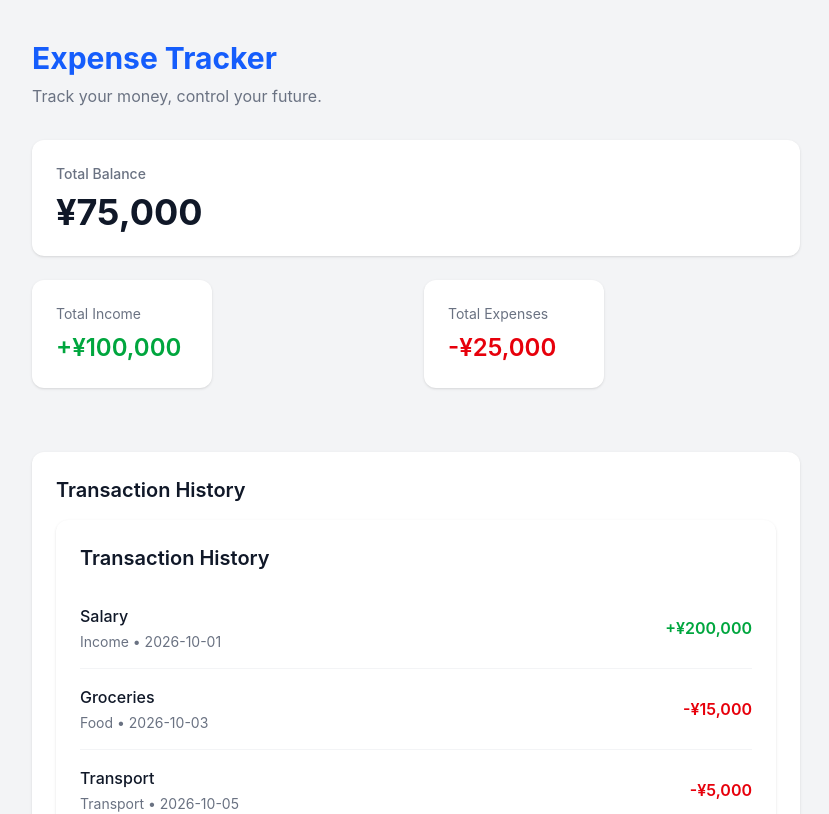
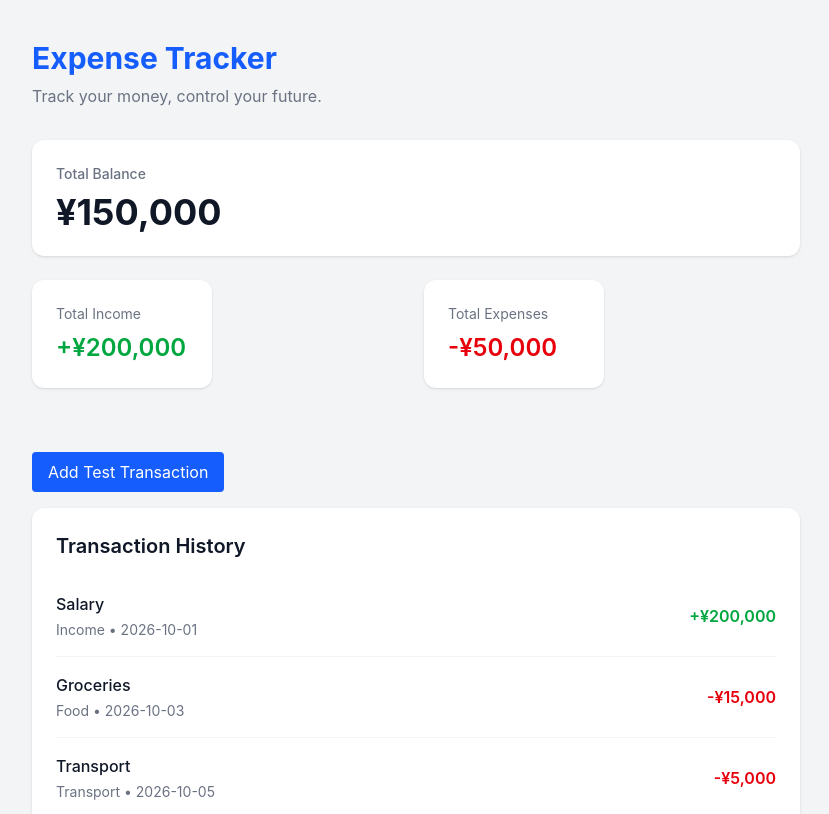
Before and after one commit to KyiPhyuKhant/expense-tracker, a React (Vite) app: page / in a window 1280 px wide. Shown: the top 814 px of the page, without its empty margins (224-1053 px from the left). Built offline with nearby package versions, Linux system fonts and the light colour scheme.

Commit message:
manage transactions with React state

```diff
--- a/src/App.tsx
+++ b/src/App.tsx
@@ -1,14 +1,32 @@
+import { useState } from 'react'
+
 import BalanceCard from './components/BalanceCard'
 import SummaryCard from './components/SummaryCard'
 import TransactionList from './components/TransactionList'
-import { transactions } from './data/transactions'
+
+import { transactions as initialTransactions } from './data/transactions'
+import type { Transaction } from './types/transaction'
 
 function App() {
+  const [transactions, setTransactions] = useState<Transaction[]>(
+    initialTransactions
+  )
+
+  function addTestTransaction() {
+    const newTransaction: Transaction = {
+      id: Date.now(),
+      title: 'Dinner',
+      amount: -2500,
+      category: 'Food',
+      date: '2026-10-11',
+    }
+    setTransactions((prevTransactions) => [newTransaction, ...prevTransactions])
+  }
+
   return (
     <main className="min-h-screen bg-gray-100 px-4 py-10">
       <div className="mx-auto max-w-3xl">
 
-        {/* Header */}
         <header className="mb-8">
           <h1 className="text-3xl font-bold text-blue-600">
             Expense Tracker
@@ -18,33 +36,31 @@ function App() {
             Track your money, control your future.
           </p>
         </header>
-
         {/* Balance */}
-        <BalanceCard balance={75000} currency="¥" />
+        <BalanceCard balance={150000} currency="¥" />
 
         {/* Summary */}
         <section className="mb-8 grid grid-cols-1 gap-4 sm:grid-cols-2">
           <SummaryCard
             title="Total Income"
-            amount={100000}
+            amount={200000}
             type="income"
           />
 
           <SummaryCard
             title="Total Expenses"
-            amount={25000}
+            amount={50000}
             type="expense"
           />
         </section>
 
-        {/* Transaction History */}
-        <section className="rounded-xl bg-white p-6 shadow-sm">
-          <h2 className="mb-4 text-xl font-semibold text-gray-900">
-            Transaction History
-          </h2>
-
-          <TransactionList transactions={transactions} />
-        </section>
+        <button
+          onClick={addTestTransaction}
+          className="mb-4 rounded bg-blue-600 px-4 py-2 text-white hover:bg-blue-700"
+        >
+          Add Test Transaction
+        </button>
+        <TransactionList transactions={transactions} />
 
       </div>
     </main>
```
